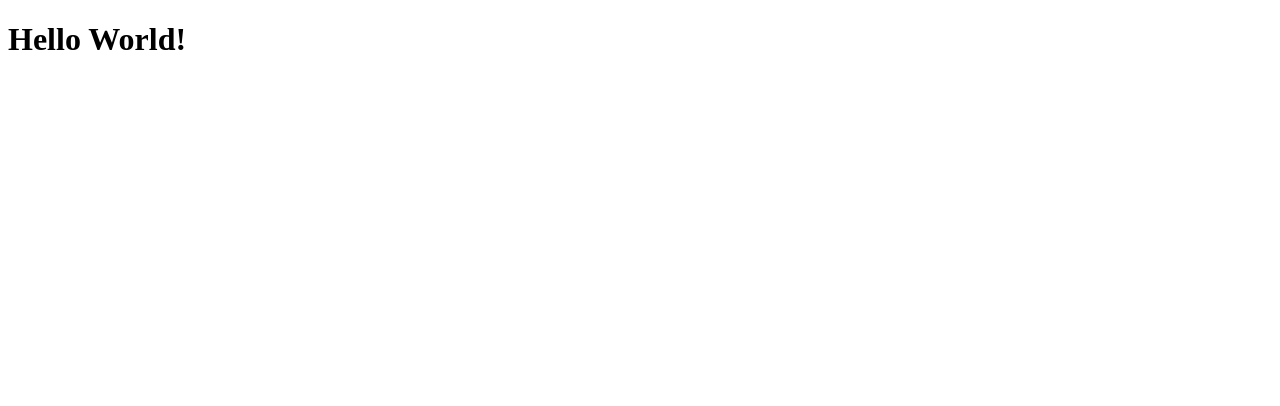
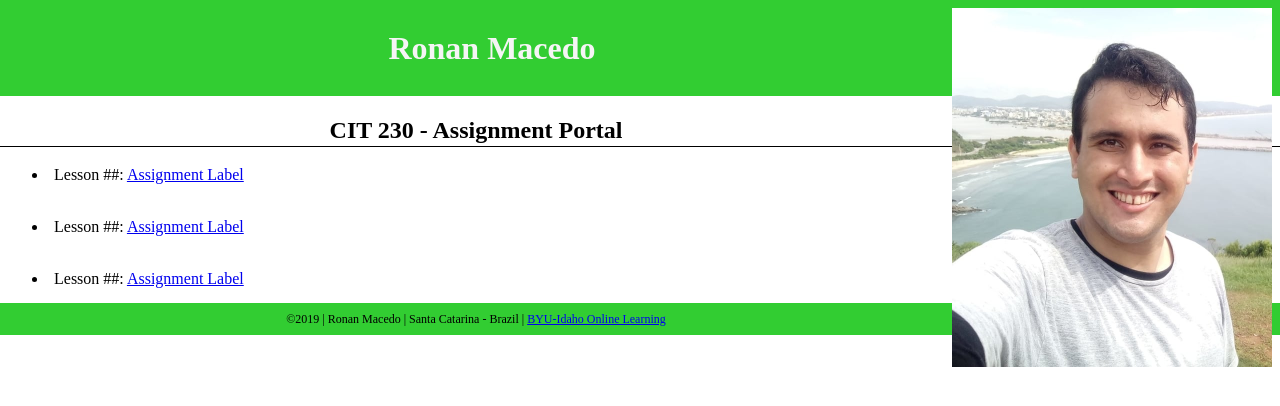
Before and after one commit to ronan-macedo/ronanmacedo.github.io, a plain HTML site: page index.html in a window 1280 px wide. Drawn offline with Linux system fonts and the light colour scheme.

Commit message:
assignment portal

```diff
--- a/index.html
+++ b/index.html
@@ -2,9 +2,24 @@
 <html lang="en-us">
     <head>
         <meta charset="utf-8">
-        <title>Hello World!</title>
+        <meta name="viewport" content="width=device-width, initial-scale=1, maximum-scale=1">
+        <title>CIT 230 - Assignment Portal | Ronan Macedo | BYU-Idaho</title>
+        <meta name="description" content="Assignment portal page for Ronan in Web Frontend course at BYU-ID">
+        <link rel="stylesheet" href="styles/main.css">
     </head>
     <body>
-        <h1>Hello World!</h1>
+        <header>
+            <img src="images/profile.jpg" alt="profile image">
+            <h1>Ronan Macedo</h1>
+        </header>
+        <main>
+            <h2>CIT 230 - Assignment Portal</h2>
+            <li>Lesson ##: <a href="#">Assignment Label</a></li>
+            <li>Lesson ##: <a href="#">Assignment Label</a></li>
+            <li>Lesson ##: <a href="#">Assignment Label</a></li>
+        </main>
+        <footer>
+            &copy;2019 | Ronan Macedo | Santa Catarina - Brazil | <a href="http://www.byui.edu/online">BYU-Idaho Online Learning</a>
+        </footer>
     </body>
 </html>
--- /dev/null
+++ b/styles/main.css
@@ -0,0 +1,45 @@
+/* CIT 230 - Assignment Portal CSS Template */
+/* You may use #HEX or color names */
+/** is a wildcard referring to all elements. */
+* { margin: 0; box-sizing: border-box; }
+
+body {
+    font-size: 16px;
+    line-height: 32px;
+    font-family: 'Times New Roman', Times, serif;
+    color: black;
+}
+
+h1 {
+    font-size: 2rem;
+    color: whitesmoke;
+    padding: 1em;
+}
+
+h2 {
+    font-size: 1.5rem;
+    text-align: center;
+    border-bottom: 1px solid black;
+    margin: .75em 0 0 0;
+}
+
+li {
+    margin: 0 0 0 2em;
+    padding: .75em 0 .5em 0;
+}
+
+header, footer, footer a {
+    text-align: center;
+    background-color:limegreen;
+}
+
+header img {
+    width: 25%;
+    height: auto;
+    float: right;
+    margin: .5em .5em 0 0;
+}
+
+footer {
+    font-size: .75rem;
+}
```
Also changed, not shown: images/profile.jpg (added).
